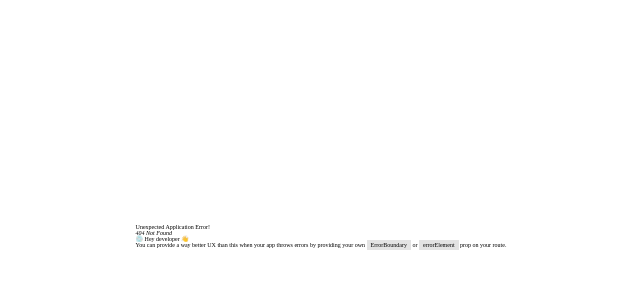
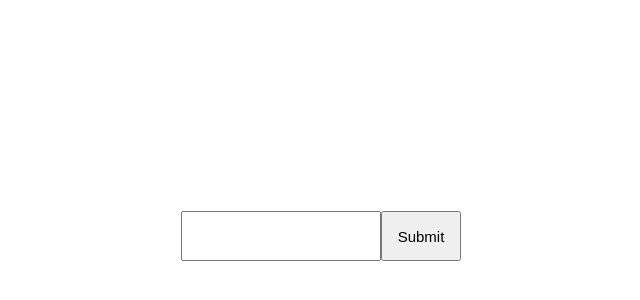
Before and after one commit to duglikespiano/reactjs-best-practice, a React (Create React App) app: page /27_forwarding_refs in a window 1280 px wide. Before the commit this address had no page. Shown: the part 164-464 px from the top of the page, without its empty margins (319-959 px from the left). Built offline with nearby package versions, Linux system fonts and the light colour scheme.

Commit message:
27 - FORWARDING REFS

```diff
--- a/src/Route.tsx
+++ b/src/Route.tsx
@@ -26,6 +26,7 @@ import BetterIfStatement from './components/23_better_if_statement/BetterIfState
 import NormalizingState from './components/24_normalizing_state/NormalizingState';
 import FormTips from './components/25_form_tips/FormTips';
 import ReactPortal from './components/26_react_portal/ReactPortal';
+import ForwardingRefs from './components/27_forwarding_refs/ForwardingRefs';
 
 const router = createBrowserRouter([
 	{
@@ -153,6 +154,10 @@ const router = createBrowserRouter([
 		path: '/26_react_portal',
 		element: <ReactPortal />,
 	},
+	{
+		path: '/27_forwarding_refs',
+		element: <ForwardingRefs />,
+	},
 ]);
 
 export default function Route() {
--- a/src/components/0_home/componentsInfo.ts
+++ b/src/components/0_home/componentsInfo.ts
@@ -129,6 +129,11 @@ export const componentsInfo = [
 		name: 'react portal',
 		path: '/26_react_portal',
 	},
+	{
+		id: 27,
+		name: 'forwarding refs',
+		path: '/27_forwarding_refs',
+	},
 ];
 
 export const updateHexColor = () => {
--- /dev/null
+++ b/src/components/27_forwarding_refs/ForwardingRefs.scss
@@ -0,0 +1,14 @@
+#ForwardingRefs {
+	input {
+		display: inline-block;
+		width: 20rem;
+		height: 5rem;
+		font-size: 1.5rem;
+	}
+	button {
+		display: inline-block;
+		width: 8rem;
+		height: 5rem;
+		font-size: 1.5rem;
+	}
+}
--- /dev/null
+++ b/src/components/27_forwarding_refs/ForwardingRefs.tsx
@@ -0,0 +1,23 @@
+// When a ref component is needed to be diveded, it should be wrapped with forwardRef like below
+
+import { useRef } from 'react';
+import { Input } from './Input';
+import './ForwardingRefs.scss';
+
+export default function ForwardingRefs() {
+	const inputRef = useRef<HTMLInputElement>(null);
+
+	const submitHandler = (event: React.FormEvent<HTMLFormElement>) => {
+		event.preventDefault();
+		if (inputRef.current) console.log(inputRef.current.value);
+	};
+
+	return (
+		<form id="ForwardingRefs" onSubmit={submitHandler}>
+			<Input ref={inputRef} />
+			<button type="submit" className="button">
+				Submit
+			</button>
+		</form>
+	);
+}
--- /dev/null
+++ b/src/components/27_forwarding_refs/Input.tsx
@@ -0,0 +1,7 @@
+import { forwardRef } from 'react';
+
+const CustomInput = (props: any, ref: React.Ref<HTMLInputElement>) => {
+	return <input ref={ref} className="text-input" />;
+};
+
+export const Input = forwardRef(CustomInput);
```
